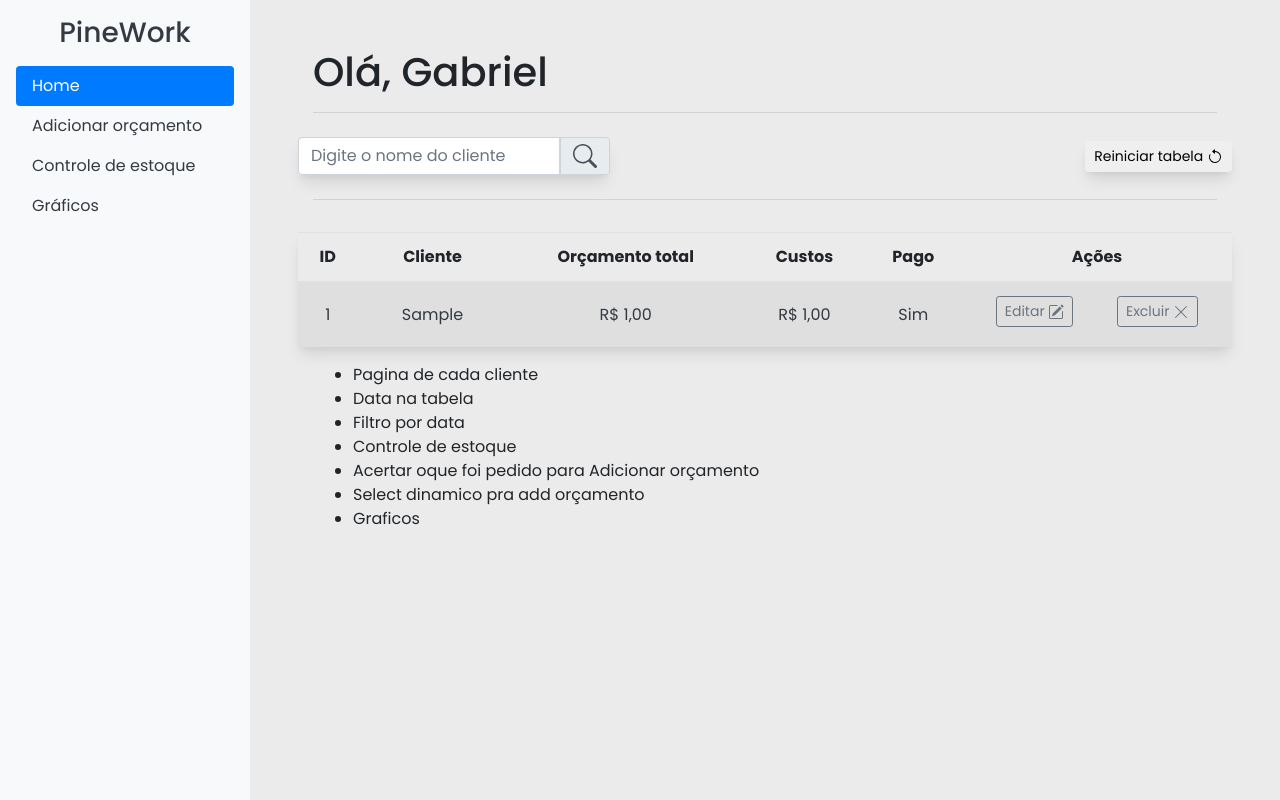
After one commit to fkolenez/pinework-budgets, a PHP site: page /view/home.php in a window 1280 px wide. The commit adds this page. Run offline with PHP 8.4, Linux system fonts and the light colour scheme; tables that the repository leaves empty hold one stand-in row (values such as "Sample post"); some libraries are stand-ins or nearby versions; some web fonts are replaced.

Commit message:
feat: add side bar

```diff
--- a/index.php
+++ b/index.php
@@ -1,3 +1,3 @@
 <?php
-  header('Location: ./view/inicio.php');
+  header('Location: ./view/home.php');
 ?>
--- a/model/Conexao.class.php
+++ b/model/Conexao.class.php
@@ -6,7 +6,7 @@
             if(!isset(self::$instance)){
                 // A instancia recebe essa configurações para o banco
                 self::$instance =
-                new PDO("mysql:host=localhost:3306;dbname=budgets","root","",array(PDO::MYSQL_ATTR_INIT_COMMAND => 'SET NAMES utf8'));
+                new PDO("mysql:host=localhost:3306;dbname=pinework_db","root","",array(PDO::MYSQL_ATTR_INIT_COMMAND => 'SET NAMES utf8'));
                 // -> acessa classes
 
                 // excessão pra erro
--- /dev/null
+++ b/view/home.php
@@ -0,0 +1,222 @@
+<?php
+include_once("header.php");
+require_once '../model/Entity.class.php'; // Certifique-se de que está incluindo a classe corretamente
+
+$entity = new Entity(); // Instancia a classe
+$dados = $entity->list("budgets"); // Obtém os dados do banco de dados]
+
+$clientName = isset($_GET['client']) ? trim($_GET['client']) : '';
+
+// Se um nome foi digitado, filtra no banco de dados
+if (!empty($clientName)) {
+    $dados = $entity->listFiltered("budgets", $clientName);
+} else {
+    $dados = $entity->list("budgets");
+}
+
+# TODO
+# Fazer um modal para exclusão
+# Chamar as funçoes de delete e update na tabela
+
+?>
+
+<style>
+    .shadow_main {
+        box-shadow: rgba(0, 0, 0, 0.1) 0px 10px 15px -3px, rgba(0, 0, 0, 0.05) 0px 4px 6px -2px;
+    }
+
+    .border-radius-lupa {
+        border-radius: 0 .25rem .25rem 0 !important;
+    }
+
+    .form-control:focus {
+        border-color: black;
+        box-shadow: none;
+        outline: 0;
+    }
+</style>
+
+<div class="d-flex">
+    <!-- Sidebar -->
+    <nav class="d-flex flex-column flex-shrink-0 p-3 bg-light" style="width: 250px; height: 100vh;">
+        <h3 class="text-center mb-md-0 me-md-auto text-dark text-decoration-none">
+            PineWork
+        </h3>
+        <ul class="nav nav-pills flex-column mb-auto mt-3">
+            <li class="nav-item">
+                <a href="./home.php" class="nav-link active" aria-current="page">
+                    Home
+                </a>
+            </li>
+            <li>
+                <a href="./newBudget.php" class="nav-link text-dark">
+                    Adicionar orçamento
+                </a>
+            </li>
+            <li>
+                <a href="./budgetControl" class="nav-link text-dark">
+                    Controle de estoque
+                </a>
+            </li>
+            <li>
+                <a href="./budgetControl" class="nav-link text-dark">
+                    Gráficos
+                </a>
+            </li>
+        </ul>
+    </nav>
+
+    <div class="container-fluid m-5">
+        <h1>Olá, Gabriel</h1>
+
+        <hr>
+
+        <div class="form-group mb-4">
+            <div class="row d-flex justify-content-between align-items-center">
+                <div class="col-md-4 d-flex pr-0 pl-0">
+                    <form method="GET" class="d-flex align-items-center w-100">
+                        <div class="input-group mt-2 shadow_main">
+                            <input type="text" class="form-control " placeholder="Digite o nome do cliente" name="client"
+                                value="<?= htmlspecialchars($clientName) ?>">
+
+                            <button type="submit" class="p-0 clean-button">
+                                <div class="input-group-prepend">
+                                    <span
+                                        class="input-group-text border-radius-lupa w-100 d-flex justify-content-center align-items-center span-important"
+                                        id="basic-addon1">
+                                        <svg xmlns="http://www.w3.org/2000/svg" width="24" height="24" fill="currentColor"
+                                            class="bi bi-search" viewBox="0 0 16 16">
+                                            <path
+                                                d="M11.742 10.344a6.5 6.5 0 1 0-1.397 1.398h-.001q.044.06.098.115l3.85 3.85a1 1 0 0 0 1.415-1.414l-3.85-3.85a1 1 0 0 0-.115-.1zM12 6.5a5.5 5.5 0 1 1-11 0 5.5 5.5 0 0 1 11 0" />
+                                        </svg>
+                                    </span>
+                                </div>
+                            </button>
+                        </div>
+                    </form>
+                </div>
+
+                <a href="<?= strtok($_SERVER["REQUEST_URI"], token: '?') ?>">
+                    <button class="btn btn-sm mt-2 shadow_main">
+                        Reiniciar tabela
+                        <svg xmlns="http://www.w3.org/2000/svg" width="16" height="16" fill="currentColor"
+                            class="bi bi-arrow-counterclockwise align-middle" viewBox="0 0 16 16">
+                            <path fill-rule="evenodd" d="M8 3a5 5 0 1 1-4.546 2.914.5.5 0 0 0-.908-.417A6 6 0 1 0 8 2z" />
+                            <path
+                                d="M8 4.466V.534a.25.25 0 0 0-.41-.192L5.23 2.308a.25.25 0 0 0 0 .384l2.36 1.966A.25.25 0 0 0 8 4.466" />
+                        </svg>
+
+                    </button>
+                </a>
+            </div>
+        </div>
+
+        <hr>
+
+        <div class="row d-flex justify-content-center pt-3">
+            <table class="table table-striped shadow_main">
+                <thead>
+                    <tr>
+                        <th class="text-center">ID</th>
+                        <th class="text-center">Cliente</th>
+                        <th class="text-center">Orçamento total</th>
+                        <th class="text-center">Custos</th>
+                        <th class="text-center">Pago</th>
+                        <th class="text-center">Ações</th>
+                    </tr>
+                </thead>
+                <tbody>
+                    <?php if (!empty($dados)): ?>
+                        <?php foreach ($dados as $key): ?>
+                            <tr class=" text-dark">
+                                <td class="text-center"> <?= $key["id"] ?> </td>
+                                <td class="text-center">
+                                    <a href="client.php?id=<?= $key['id'] ?>"
+                                        class="d-block w-100 h-100 text-dark text-decoration-none p-2">
+                                        <?= htmlspecialchars($key["client"]) ?>
+                                    </a>
+                                </td>
+                                <td class="text-center"> R$ <?= number_format($key['budget'], 2, ',', '.') ?> </td>
+                                <td class="text-center"> R$ <?= number_format($key['budget'], 2, ',', '.') ?> </td>
+                                <td class="text-center"> <?= $key["payed"] === "s" ? "Sim" : "Não" ?> </td>
+                                <td class="d-flex justify-content-around">
+                                    <a href="insert.php?id=<?= $key['id'] ?>" class="btn  btn-outline-secondary  btn-sm">
+                                        Editar
+                                        <svg xmlns="http://www.w3.org/2000/svg" width="16" height="16" fill="currentColor"
+                                            class="bi bi-pencil-square align-middle" viewBox="0 0 16 16">
+                                            <path
+                                                d="M15.502 1.94a.5.5 0 0 1 0 .706L14.459 3.69l-2-2L13.502.646a.5.5 0 0 1 .707 0l1.293 1.293zm-1.75 2.456-2-2L4.939 9.21a.5.5 0 0 0-.121.196l-.805 2.414a.25.25 0 0 0 .316.316l2.414-.805a.5.5 0 0 0 .196-.12l6.813-6.814z" />
+                                            <path fill-rule="evenodd"
+                                                d="M1 13.5A1.5 1.5 0 0 0 2.5 15h11a1.5 1.5 0 0 0 1.5-1.5v-6a.5.5 0 0 0-1 0v6a.5.5 0 0 1-.5.5h-11a.5.5 0 0 1-.5-.5v-11a.5.5 0 0 1 .5-.5H9a.5.5 0 0 0 0-1H2.5A1.5 1.5 0 0 0 1 2.5z" />
+                                        </svg>
+                                    </a>
+
+                                    <button class="btn btn-outline-secondary btn-sm" data-bs-toggle="modal"
+                                        data-bs-target="#confirmDeleteModal" onclick="setDeleteId(<?= $key['id'] ?>)">
+                                        Excluir
+                                        <svg xmlns="http://www.w3.org/2000/svg" width="16" height="16" fill="currentColor"
+                                            class="bi bi-x-lg align-middle" viewBox="0 0 16 16">
+                                            <path
+                                                d="M2.146 2.854a.5.5 0 1 1 .708-.708L8 7.293l5.146-5.147a.5.5 0 0 1 .708.708L8.707 8l5.147 5.146a.5.5 0 0 1-.708.708L8 8.707l-5.146 5.147a.5.5 0 0 1-.708-.708L7.293 8z" />
+                                        </svg>
+                                    </button>
+
+                                </td>
+                            </tr>
+                        <?php endforeach; ?>
+                    <?php else: ?>
+                        <tr>
+                            <td colspan="6">Nenhum dado encontrado.</td>
+                        </tr>
+                    <?php endif; ?>
+                </tbody>
+            </table>
+        </div>
+
+        <!-- Modal exclusão -->
+        <div class="modal fade" id="confirmDeleteModal" tabindex="-1" aria-labelledby="confirmDeleteLabel"
+            aria-hidden="true">
+            <div class="modal-dialog">
+                <div class="modal-content">
+                    <div class="modal-header">
+                        <h5 class="modal-title" id="confirmDeleteLabel">Confirmar Exclusão</h5>
+                        <button type="button" class="btn-close" data-bs-dismiss="modal" aria-label="Fechar"> <svg
+                                xmlns="http://www.w3.org/2000/svg" width="16" height="16" fill="currentColor"
+                                class="bi bi-x-lg align-middle" viewBox="0 0 16 16">
+                                <path
+                                    d="M2.146 2.854a.5.5 0 1 1 .708-.708L8 7.293l5.146-5.147a.5.5 0 0 1 .708.708L8.707 8l5.147 5.146a.5.5 0 0 1-.708.708L8 8.707l-5.146 5.147a.5.5 0 0 1-.708-.708L7.293 8z" />
+                            </svg>
+                        </button>
+                    </div>
+                    <div class="modal-body">
+                        Tem certeza que deseja excluir este orçamento?
+                    </div>
+                    <div class="modal-footer">
+                        <button type="button" class="btn btn-secondary btn-sm" data-bs-dismiss="modal">Cancelar</button>
+                        <button type="button" class="btn btn-danger btn-sm" id="confirmDeleteBtn">Excluir <svg
+                                xmlns="http://www.w3.org/2000/svg" width="16" height="16" fill="currentColor"
+                                class="bi bi-x-lg align-middle" viewBox="0 0 16 16">
+                                <path
+                                    d="M2.146 2.854a.5.5 0 1 1 .708-.708L8 7.293l5.146-5.147a.5.5 0 0 1 .708.708L8.707 8l5.147 5.146a.5.5 0 0 1-.708.708L8 8.707l-5.146 5.147a.5.5 0 0 1-.708-.708L7.293 8z" />
+                            </svg>
+                        </button>
+                    </div>
+                </div>
+            </div>
+        </div>
+        <ul>
+            <li>Pagina de cada cliente</li>
+            <li>Data na tabela</li>
+            <li>Filtro por data</li>
+            <li>Controle de estoque</li>
+            <li>Acertar oque foi pedido para Adicionar orçamento</li>
+            <li>Select dinamico pra add orçamento</li>
+            <li>Graficos</li>
+        </ul>
+    </div>
+
+    <script src="https://cdn.jsdelivr.net/npm/bootstrap@5.3.0/dist/js/bootstrap.bundle.min.js"></script>
+
+    <?php
+    include_once("footer.php");
+    ?>
```
Also changed, not shown: view/inicio.php (deleted, +0 -252 lines), view/newBudget.php (added, +95 -0 lines).
